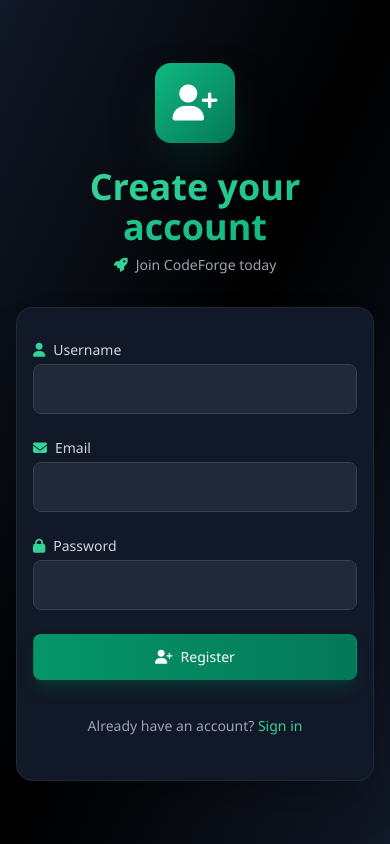
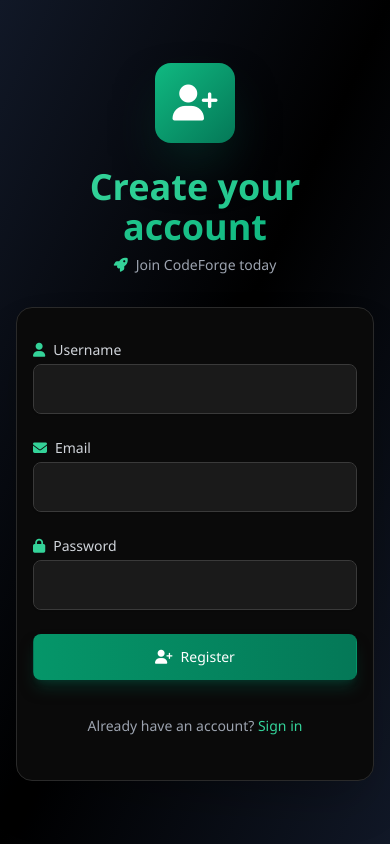
Before and after one commit to bmbell23/CodeForge, a FastAPI app: page /register in a window 390 px wide. Run offline with FastAPI, Linux system fonts and the light colour scheme; parts of the project's set-up code (start-up, migrations or seed data) failed here and were passed over; some libraries are stand-ins or nearby versions.

Commit message:
v1.0.13: Updates to visual elements

```diff
--- a/pyproject.toml
+++ b/pyproject.toml
@@ -4,7 +4,7 @@
 
 [project]
 name = "codeforge"
-version = "1.0.12"
+version = "1.0.13"
 description = "CodeForge - Web-based IDE centered around Augment CLI"
 authors = [
     {name = "Brandon Bell", email = "brandon@forge-freedom.com"},
--- a/src/codeforge/static/css/main.css
+++ b/src/codeforge/static/css/main.css
@@ -16,6 +16,27 @@
     --dark-border: #2d2d2d;
     --text-primary: #ffffff;
     --text-secondary: #a0a0a0;
+}
+
+/* Override Tailwind's blue-tinted grays with pure black/gray */
+.bg-gray-900 {
+    background-color: #0a0a0a !important;
+}
+
+.bg-gray-800 {
+    background-color: #1a1a1a !important;
+}
+
+.bg-gray-700 {
+    background-color: #2a2a2a !important;
+}
+
+.border-gray-800 {
+    border-color: #2a2a2a !important;
+}
+
+.border-gray-700 {
+    border-color: #3a3a3a !important;
 }
 
 /* Scrollbar styling - Dark with green accents */
@@ -714,6 +735,23 @@
     animation: shimmer 2s infinite;
 }
 
+/* Prevent horizontal scrolling on mobile */
+@media (max-width: 768px) {
+    body {
+        overflow-x: hidden;
+        overscroll-behavior-x: none;
+    }
+
+    /* File tree on mobile - prevent horizontal scroll */
+    .mobile-file-tree {
+        width: 100vw;
+        max-width: 100vw;
+        overflow-x: hidden;
+        touch-action: pan-y;
+        overscroll-behavior-x: none;
+    }
+}
+
 /* Utility classes */
 .text-green {
     color: var(--primary-color);
--- a/src/codeforge/templates/dashboard.html
+++ b/src/codeforge/templates/dashboard.html
@@ -297,7 +297,7 @@
             <div x-show="currentTab === 'files'" class="flex-1 flex overflow-hidden bg-black">
                 <!-- File Tree -->
                 <div x-show="filePickerOpen"
-                    class="w-64 md:block border-r border-gray-800 overflow-y-auto p-2 bg-gray-900"
+                    class="w-full md:w-64 md:block border-r border-gray-800 overflow-y-auto overflow-x-hidden p-2 bg-gray-900 mobile-file-tree"
                     :class="{'hidden': !filePickerOpen}">
                     <!-- Breadcrumb/Navigation -->
                     <div class="mb-2 pb-2 border-b border-gray-800">
```
